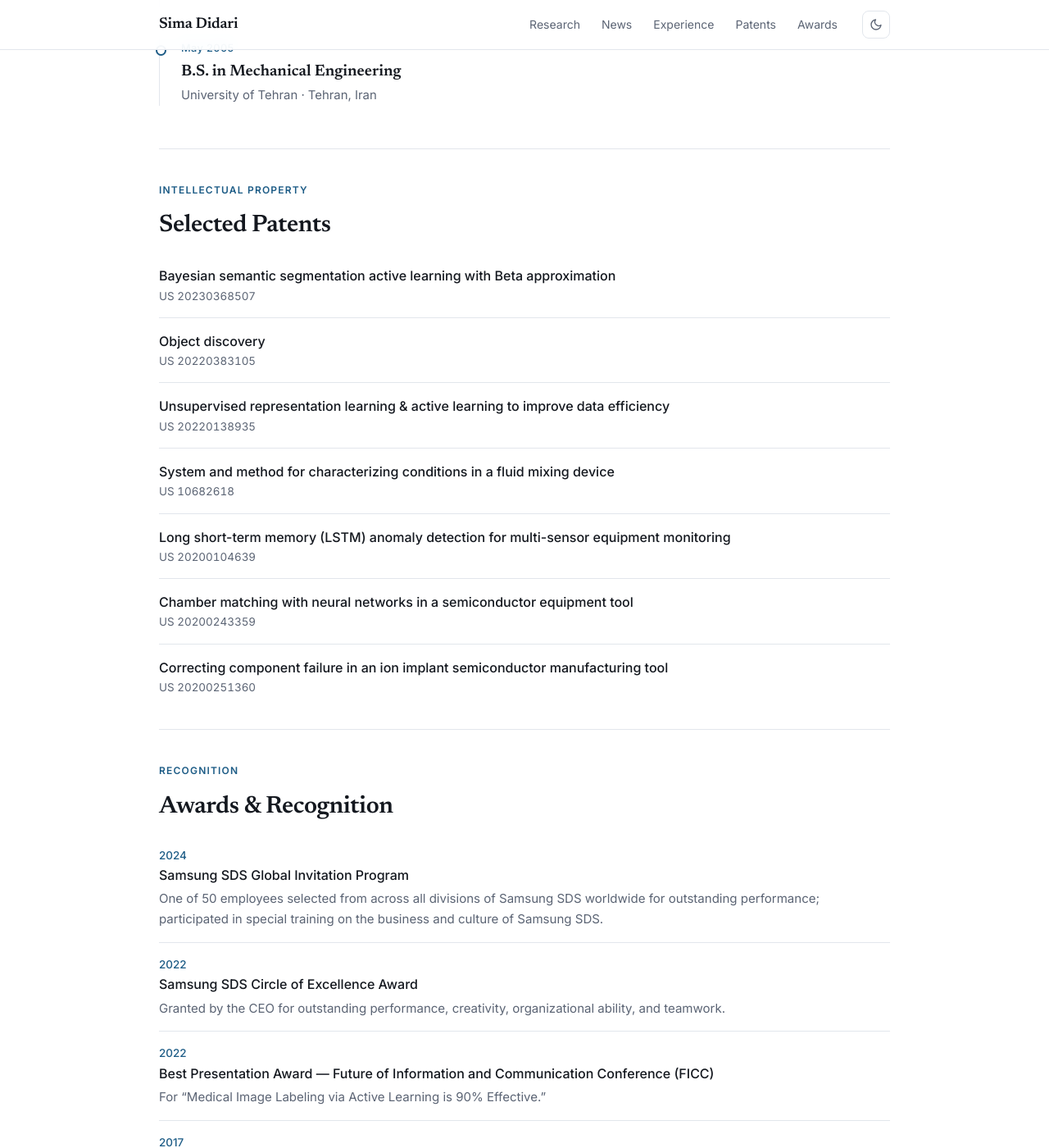
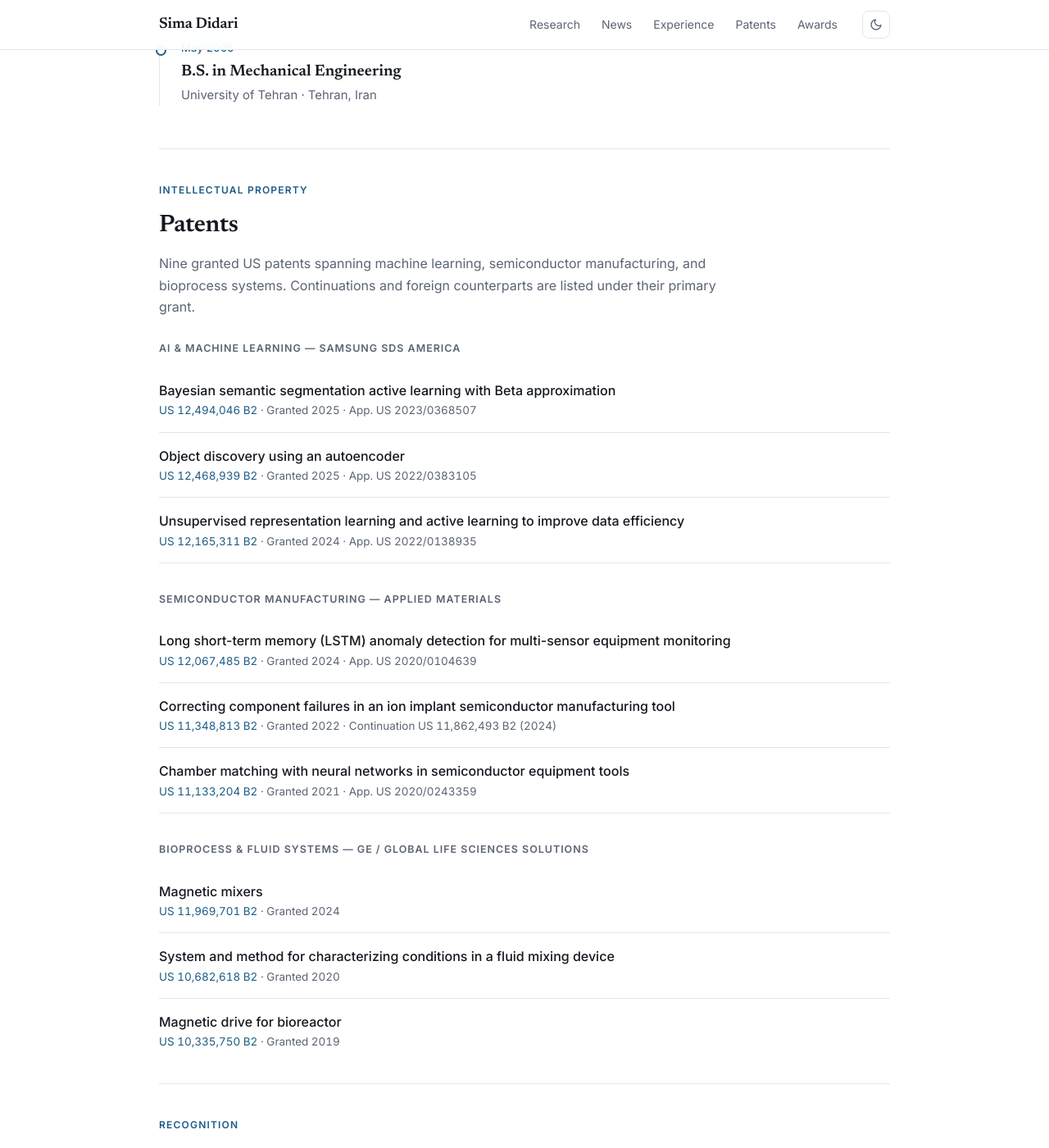
Before and after one commit to SimaDidari/SimaDidari.github.io, a Jekyll site: the page built from index.md, in a window 1280 px wide and 1400 px high, scrolled down 3757 px. Shown: the whole window at 82% size. Built offline with Jekyll 4.4.1, drawn with Linux system fonts in a browser that asks for light colours.

Commit message:
Expand patents to the full verified list, deduplicated
Searched Google Patents (inventor and full-text), USPTO, and FPO for all
patents naming Sima Didari as an inventor. Result: 9 distinct granted
inventions, up from the 7 the resume listed.

Newly added (both verified via inventor metadata):
- Magnetic mixers, US 11,969,701 B2 (Global Life Sciences Solutions)
- Magnetic drive for bioreactor, US 10,335,750 B2 (GE)

Application numbers upgraded to their granted patent numbers:
- 2023/0368507 -> US 12,494,046 B2
- 2022/0383105 -> US 12,468,939 B2 (Object discovery using an autoencoder)
- 2022/0138935 -> US 12,165,311 B2
- 2020/0104639 -> US 12,067,485 B2
- 2020/0243359 -> US 11,133,204 B2
- 2020/0251360 -> US 11,348,813 B2

Deduplicated rather than double-listed:
- US 11,862,493 B2 is a continuation of US 11,348,813 B2 (same invention),
  noted inline under the parent
- JP 2024-133473 is the Japanese counterpart of Magnetic mixers
- Pre-grant publications merged into their grants

Excluded after checking inventorship: US 2026/0027525 (Georgia Tech,
graphene membranes - a citation match, not an inventorship match) and
US 12,354,230 (Robert Bosch).

Patents are now grouped by domain, linked to Google Patents, and the
section is retitled from "Selected Patents" to "Patents".

Co-Authored-By: Claude Opus 5 (1M context) <noreply@anthropic.com>

```diff
--- a/_layouts/default.html
+++ b/_layouts/default.html
@@ -421,6 +421,9 @@
 
         .patent-title, .award-title { font-weight: 500; }
         .patent-id { font-size: .84rem; color: var(--muted); font-variant-numeric: tabular-nums; }
+        .patent-id a { color: var(--accent); }
+        #patents h4 { margin-top: 34px; }
+        #patents h4:first-of-type { margin-top: 8px; }
         .award-body { color: var(--muted); font-size: .94rem; margin-top: 4px; }
         .award-year { color: var(--accent); font-size: .84rem; font-weight: 500; }
 
--- a/index.md
+++ b/index.md
@@ -219,35 +219,49 @@ description: Senior Staff AI Scientist working on robotics and physical AI, gene
 
 <section class="content-section" id="patents">
     <div class="section-label">Intellectual Property</div>
-    <h2>Selected Patents</h2>
+    <h2>Patents</h2>
+    <p class="section-intro">Nine granted US patents spanning machine learning, semiconductor manufacturing, and bioprocess systems. Continuations and foreign counterparts are listed under their primary grant.</p>
 
+    <h4>AI &amp; Machine Learning &mdash; Samsung SDS America</h4>
     <div class="patent-item">
         <div class="patent-title">Bayesian semantic segmentation active learning with Beta approximation</div>
-        <div class="patent-id">US 20230368507</div>
+        <div class="patent-id"><a href="https://patents.google.com/patent/US12494046B2/en" target="_blank" rel="noopener">US 12,494,046 B2</a> &middot; Granted 2025 &middot; App. US 2023/0368507</div>
     </div>
     <div class="patent-item">
-        <div class="patent-title">Object discovery</div>
-        <div class="patent-id">US 20220383105</div>
+        <div class="patent-title">Object discovery using an autoencoder</div>
+        <div class="patent-id"><a href="https://patents.google.com/patent/US12468939B2/en" target="_blank" rel="noopener">US 12,468,939 B2</a> &middot; Granted 2025 &middot; App. US 2022/0383105</div>
     </div>
     <div class="patent-item">
-        <div class="patent-title">Unsupervised representation learning &amp; active learning to improve data efficiency</div>
-        <div class="patent-id">US 20220138935</div>
+        <div class="patent-title">Unsupervised representation learning and active learning to improve data efficiency</div>
+        <div class="patent-id"><a href="https://patents.google.com/patent/US12165311B2/en" target="_blank" rel="noopener">US 12,165,311 B2</a> &middot; Granted 2024 &middot; App. US 2022/0138935</div>
+    </div>
+
+    <h4>Semiconductor Manufacturing &mdash; Applied Materials</h4>
+    <div class="patent-item">
+        <div class="patent-title">Long short-term memory (LSTM) anomaly detection for multi-sensor equipment monitoring</div>
+        <div class="patent-id"><a href="https://patents.google.com/patent/US12067485B2/en" target="_blank" rel="noopener">US 12,067,485 B2</a> &middot; Granted 2024 &middot; App. US 2020/0104639</div>
+    </div>
+    <div class="patent-item">
+        <div class="patent-title">Correcting component failures in an ion implant semiconductor manufacturing tool</div>
+        <div class="patent-id"><a href="https://patents.google.com/patent/US11348813B2/en" target="_blank" rel="noopener">US 11,348,813 B2</a> &middot; Granted 2022 &middot; Continuation US 11,862,493 B2 (2024)</div>
+    </div>
+    <div class="patent-item">
+        <div class="patent-title">Chamber matching with neural networks in semiconductor equipment tools</div>
+        <div class="patent-id"><a href="https://patents.google.com/patent/US11133204B2/en" target="_blank" rel="noopener">US 11,133,204 B2</a> &middot; Granted 2021 &middot; App. US 2020/0243359</div>
+    </div>
+
+    <h4>Bioprocess &amp; Fluid Systems &mdash; GE / Global Life Sciences Solutions</h4>
+    <div class="patent-item">
+        <div class="patent-title">Magnetic mixers</div>
+        <div class="patent-id"><a href="https://patents.google.com/patent/US11969701B2/en" target="_blank" rel="noopener">US 11,969,701 B2</a> &middot; Granted 2024</div>
     </div>
     <div class="patent-item">
         <div class="patent-title">System and method for characterizing conditions in a fluid mixing device</div>
-        <div class="patent-id">US 10682618</div>
+        <div class="patent-id"><a href="https://patents.google.com/patent/US10682618B2/en" target="_blank" rel="noopener">US 10,682,618 B2</a> &middot; Granted 2020</div>
     </div>
     <div class="patent-item">
-        <div class="patent-title">Long short-term memory (LSTM) anomaly detection for multi-sensor equipment monitoring</div>
-        <div class="patent-id">US 20200104639</div>
-    </div>
-    <div class="patent-item">
-        <div class="patent-title">Chamber matching with neural networks in a semiconductor equipment tool</div>
-        <div class="patent-id">US 20200243359</div>
-    </div>
-    <div class="patent-item">
-        <div class="patent-title">Correcting component failure in an ion implant semiconductor manufacturing tool</div>
-        <div class="patent-id">US 20200251360</div>
+        <div class="patent-title">Magnetic drive for bioreactor</div>
+        <div class="patent-id"><a href="https://patents.google.com/patent/US10335750B2/en" target="_blank" rel="noopener">US 10,335,750 B2</a> &middot; Granted 2019</div>
     </div>
 </section>
 
```
